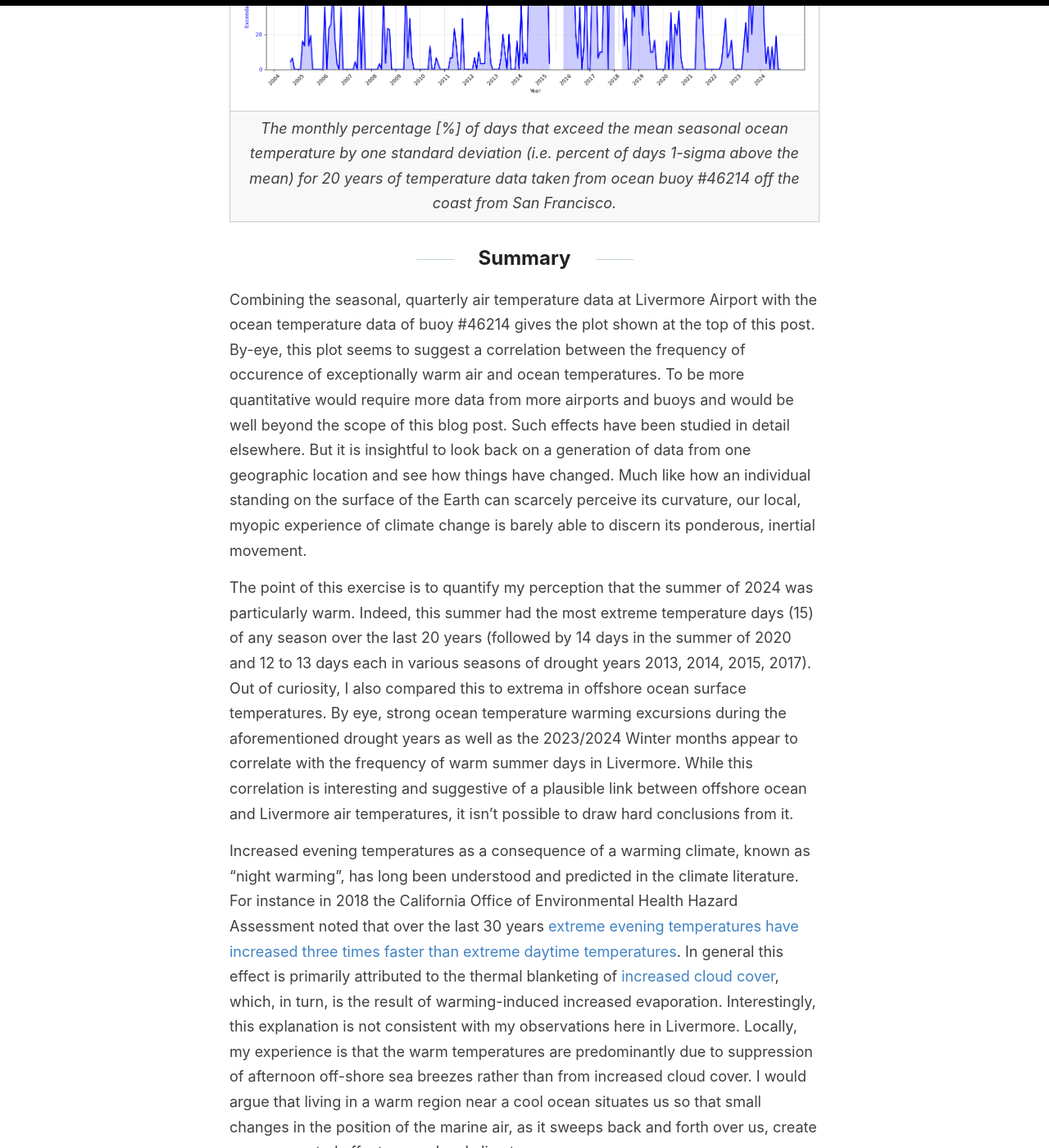
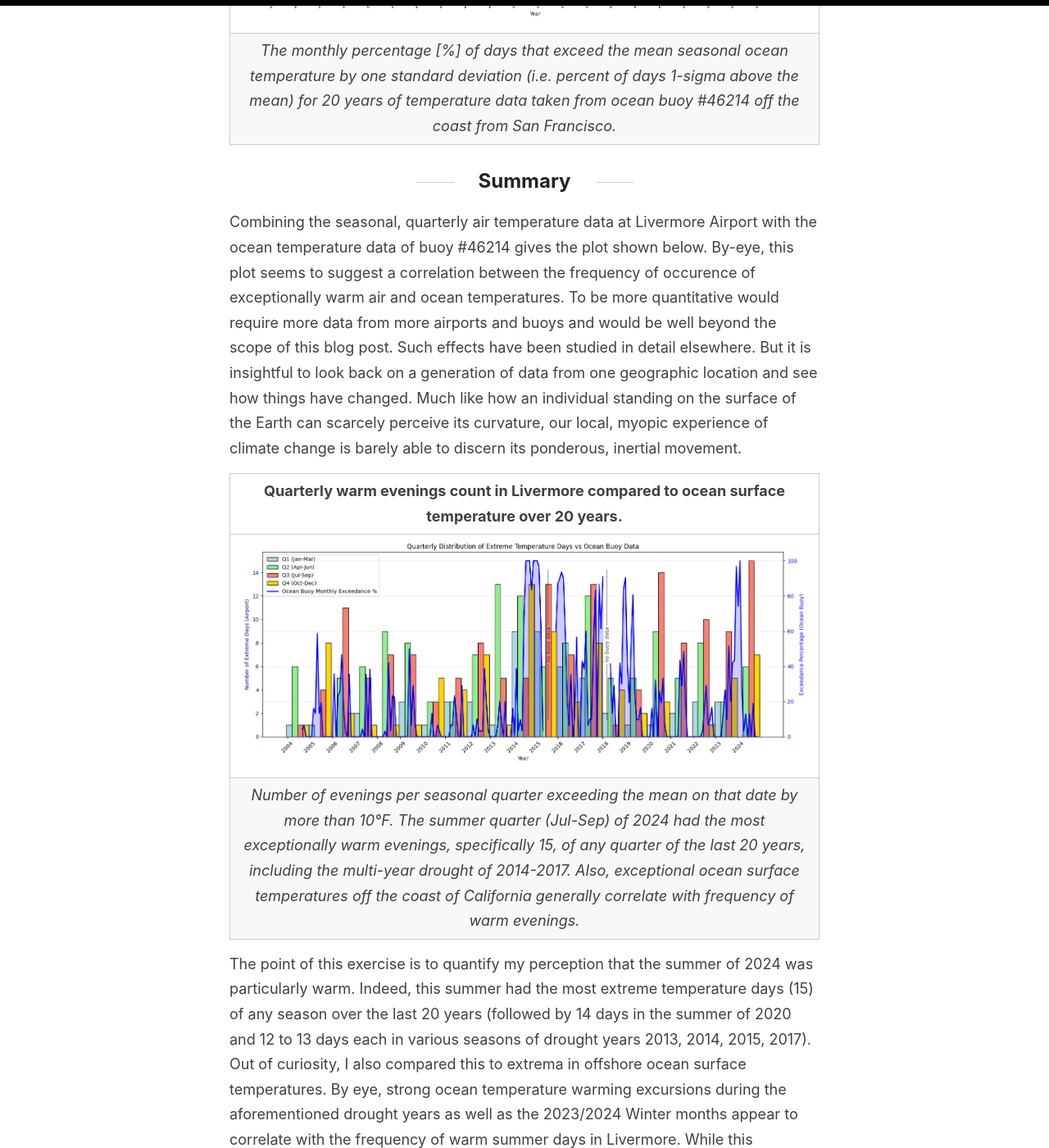
Before and after one commit to jdsalmonson/jdsalmonson.github.io, a Jekyll site: the page built from _posts/2025-01-19-livermore-summer-2024.md, in a window 1280 px wide and 1400 px high, scrolled down 7763 px. Shown: the whole window at 82% size. Built offline with Jekyll 4.4.1, drawn with Linux system fonts in a browser that asks for light colours; some of the changed text lies outside the part shown.

Commit message:
Rearrange posts for summery display

```diff
--- a/_posts/2025-01-19-livermore-summer-2024.md
+++ b/_posts/2025-01-19-livermore-summer-2024.md
@@ -4,12 +4,10 @@ title: 'Summer Bummer: Quantifying the Hot Summer of 2024 in Livermore, CA.'
 categories: [Physics, Climate, Livermore]
 ---
 
+[![temps_quarterly_w_ocean_buoy.png](../images/livermore_summer_2024/temps_quarterly_w_ocean_buoy.png)](../images/livermore_summer_2024/temps_quarterly_w_ocean_buoy.png)
+> Quarterly warm evenings count in Livermore compared to ocean surface temperature over 20 years.
+
 <!-- # Summer Bummer: Quantifying the Hot Summer of 2024 in Livermore, CA. -->
-
-| Quarterly warm evenings count in Livermore compared to ocean surface temperature over 20 years.|
-|:--:|
-| [![temps_quarterly_w_ocean_buoy.png](../images/livermore_summer_2024/temps_quarterly_w_ocean_buoy.png)](../images/livermore_summer_2024/temps_quarterly_w_ocean_buoy.png) |
-| *Number of evenings per seasonal quarter exceeding the mean on that date by more than 10°F.  The summer quarter (Jul-Sep) of 2024 had the most exceptionally warm evenings, specifically 15, of any quarter of the last 20 years, including the multi-year drought of 2014-2017.  Also, exceptional ocean surface temperatures off the coast of California generally correlate with frequency of warm evenings.* |
 
 ## Abstract
 
@@ -80,7 +78,12 @@ One key take-away from this data is that there were extended periods of unusuall
 ## Summary
 
 Combining the seasonal, quarterly air temperature data at Livermore Airport with the ocean temperature data of buoy #46214 gives the plot
-shown at the top of this post.  By-eye, this plot seems to suggest a correlation between the frequency of occurence of exceptionally warm air and ocean temperatures.  To be more quantitative would require more data from more airports and buoys and would be well beyond the scope of this blog post.  Such effects have been studied in detail elsewhere.  But it is insightful to look back on a generation of data from one geographic location and see how things have changed.  Much like how an individual standing on the surface of the Earth can scarcely perceive its curvature, our local, myopic experience of climate change is barely able to discern its ponderous, inertial movement.
+shown below.  By-eye, this plot seems to suggest a correlation between the frequency of occurence of exceptionally warm air and ocean temperatures.  To be more quantitative would require more data from more airports and buoys and would be well beyond the scope of this blog post.  Such effects have been studied in detail elsewhere.  But it is insightful to look back on a generation of data from one geographic location and see how things have changed.  Much like how an individual standing on the surface of the Earth can scarcely perceive its curvature, our local, myopic experience of climate change is barely able to discern its ponderous, inertial movement.
+
+| Quarterly warm evenings count in Livermore compared to ocean surface temperature over 20 years.|
+|:--:|
+| [![temps_quarterly_w_ocean_buoy.png](../images/livermore_summer_2024/temps_quarterly_w_ocean_buoy.png)](../images/livermore_summer_2024/temps_quarterly_w_ocean_buoy.png) |
+| *Number of evenings per seasonal quarter exceeding the mean on that date by more than 10°F.  The summer quarter (Jul-Sep) of 2024 had the most exceptionally warm evenings, specifically 15, of any quarter of the last 20 years, including the multi-year drought of 2014-2017.  Also, exceptional ocean surface temperatures off the coast of California generally correlate with frequency of warm evenings.* |
 
 The point of this exercise is to quantify my perception that the summer of 2024 was particularly warm.  Indeed, this summer had the most extreme temperature days (15) of any season over the last 20 years (followed by 14 days in the summer of 2020 and 12 to 13 days each in various seasons of drought years 2013, 2014, 2015, 2017).  Out of curiosity, I also compared this to extrema in offshore ocean surface temperatures.  By eye, strong ocean temperature warming excursions during the aforementioned drought years as well as the 2023/2024 Winter months appear to correlate with the frequency of warm summer days in Livermore.  While this correlation is interesting and suggestive of a plausible link between offshore ocean and Livermore air temperatures, it isn't possible to draw hard conclusions from it.
 
```
Also changed, not shown: _posts/2021-11-21-lpc-maker-class.md (+1 -1 lines).
